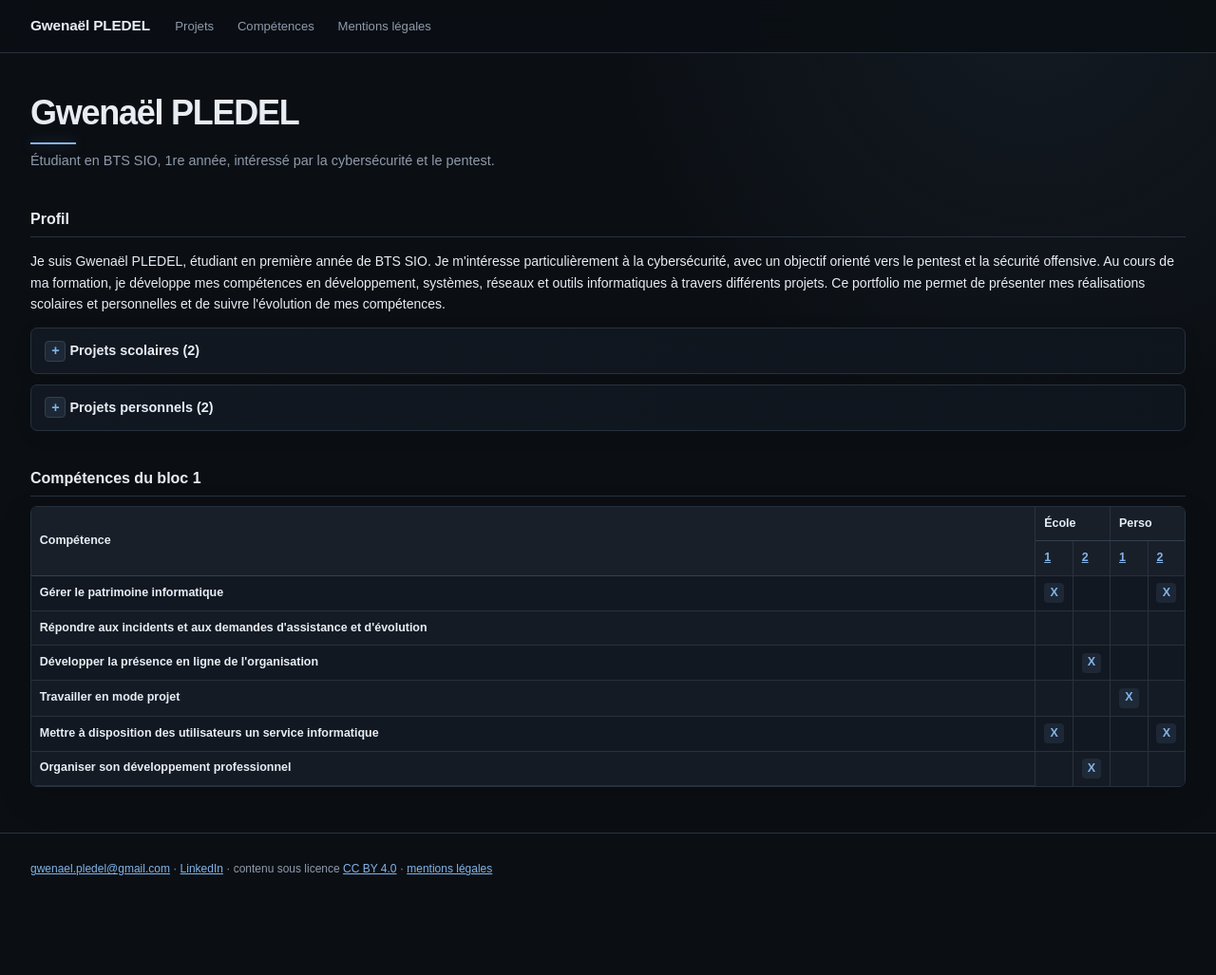
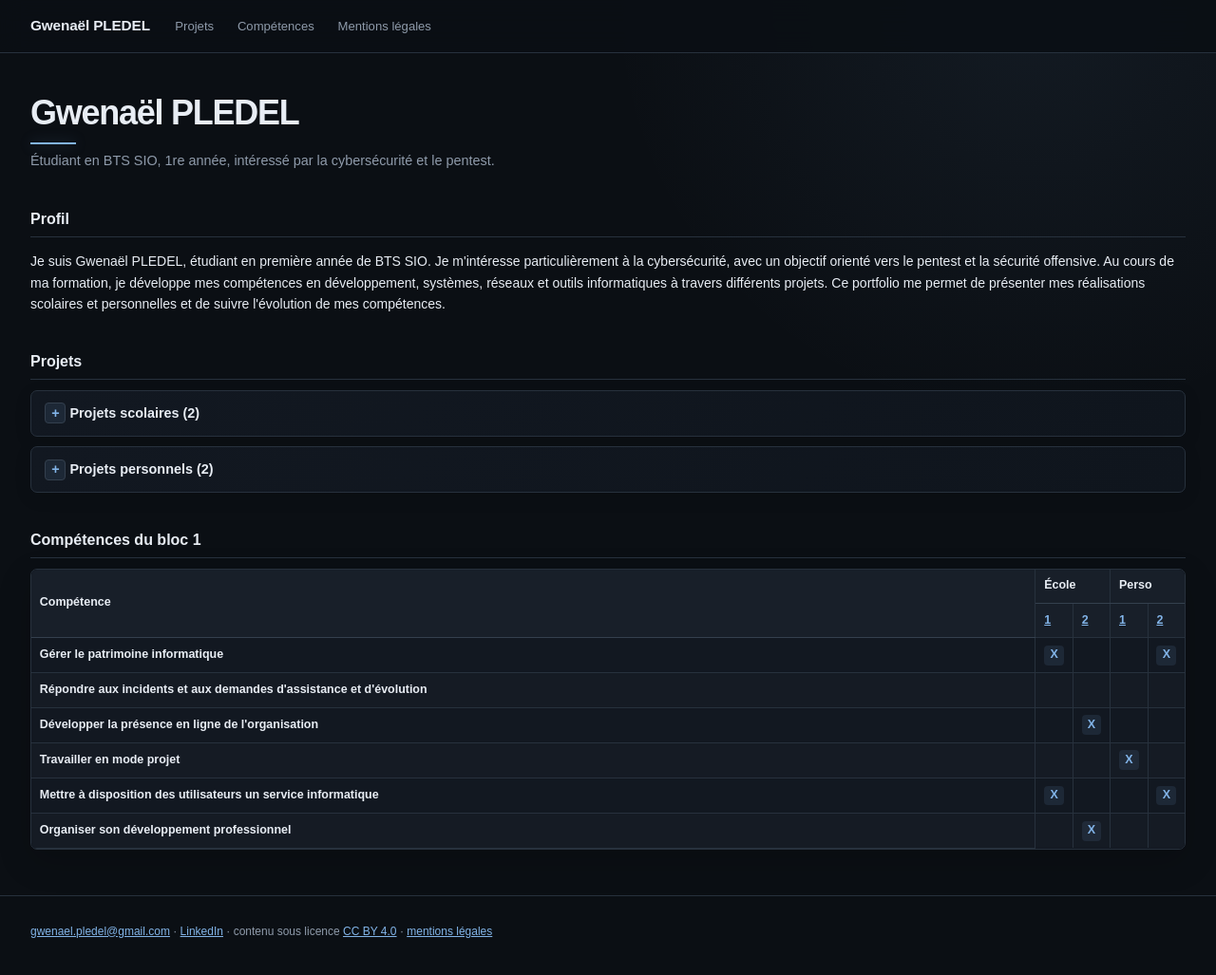
Before and after one commit to vzsca/Portfolio-Gwenael, a Jekyll site: the page built from index.html, in a window 1280 px wide and 1027 px high. Shown: the whole window at 95% size. Built offline with Jekyll 4.4.1, drawn with Linux system fonts in a browser that asks for light colours.

Commit message:
fix: repair projects navigation anchor

```diff
--- a/index.html
+++ b/index.html
@@ -10,6 +10,9 @@
 {% assign projets = site.projets | sort: "date" | reverse %}
 {% assign projets_ecole = projets | where: "type", "ecole" %}
 {% assign projets_perso = projets | where: "type", "perso" %}
+
+<section id="projets">
+  <h2>Projets</h2>
 
   <details class="section-repliable">
     <summary>Projets scolaires ({{ projets_ecole.size }})</summary>
@@ -38,6 +41,7 @@
       {% endfor %}
     </div>
   </details>
+</section>
 
 <section id="competences">
   <h2>Compétences du bloc 1</h2>
```
Lines whose indentation alone changed are shown as unchanged.
